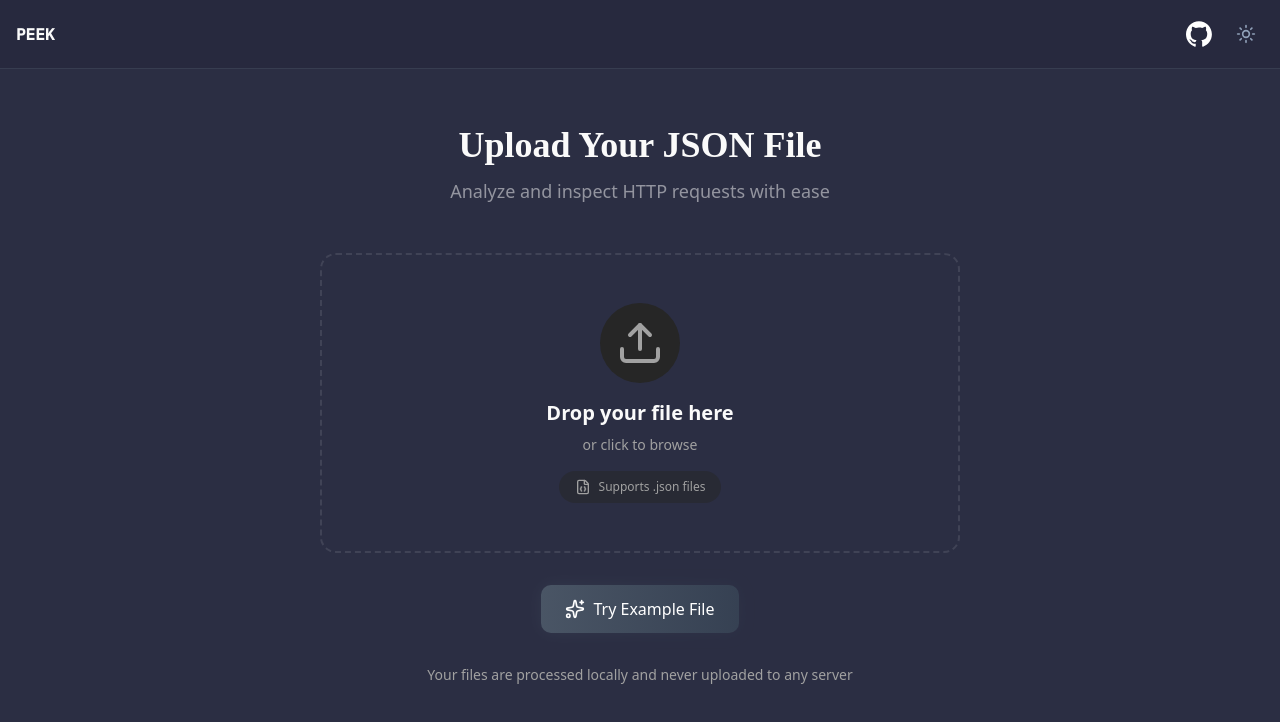
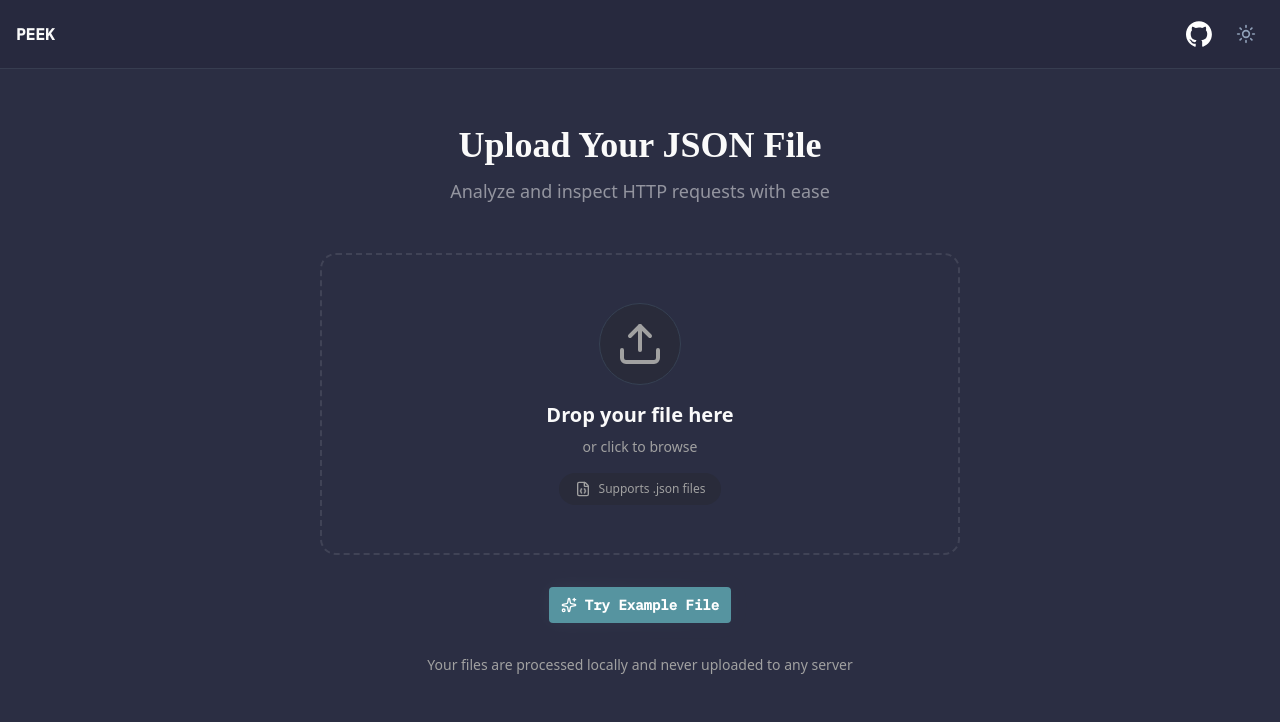
Before and after one commit to betofigueiredo/peek, a React (Vite) app: page / in a window 1280 px wide. Shown: the top 722 px of the page. Built offline with nearby package versions, Linux system fonts and the light colour scheme.

Commit message:
feat: buttons with better colors

```diff
--- a/src/components/file-loader.tsx
+++ b/src/components/file-loader.tsx
@@ -1,6 +1,7 @@
 import { useRequestStore, type RawRequest } from "@/store";
 import { Upload, FileJson, Sparkles } from "lucide-react";
 import { useState } from "react";
+import { Button } from "@/components/ui/button";
 import exampleData from "@/example-data.json";
 
 export function FileLoader() {
@@ -100,7 +101,7 @@ export function FileLoader() {
             ${
               isDragging
                 ? "bg-gray-500 text-white scale-110"
-                : "bg-accent text-muted-foreground"
+                : "bg-accent/30 border border-gray-700 text-muted-foreground"
             }
           `}
           >
@@ -114,7 +115,7 @@ export function FileLoader() {
             <p className="text-sm text-muted-foreground">or click to browse</p>
           </div>
 
-          <div className="flex items-center gap-2 text-xs text-muted-foreground bg-accent/50 px-4 py-2 rounded-full">
+          <div className="flex items-center gap-2 text-xs text-muted-foreground bg-accent/30 px-4 py-2 rounded-full">
             <FileJson className="w-4 h-4" />
             <span>Supports .json files</span>
           </div>
@@ -130,13 +131,13 @@ export function FileLoader() {
       <div className="mt-8 flex items-center justify-center">
         <div className="relative">
           <div className="absolute inset-0 bg-linear-to-r from-gray-600 to-gray-700 rounded-lg blur opacity-25"></div>
-          <button
+          <Button
+            className="relative flex items-center gap-2 font-mono font-semibold bg-[#5694a0] text-white rounded hover:bg-[#7ab9c5] cursor-pointer hover:scale-104 active:scale-98"
             onClick={loadExampleFile}
-            className="relative flex items-center gap-2 px-6 py-3 bg-linear-to-r from-gray-600 to-gray-700 text-white rounded-lg font-medium hover:from-gray-700 hover:to-gray-800 transition-all duration-200 hover:scale-105 active:scale-95"
           >
             <Sparkles className="w-5 h-5" />
             <span>Try Example File</span>
-          </button>
+          </Button>
         </div>
       </div>
 
--- a/src/components/nav-bar.tsx
+++ b/src/components/nav-bar.tsx
@@ -14,7 +14,10 @@ export function NavBar() {
         <div>PEEK</div>
         <div className="flex items-center">
           {fileName && (
-            <Button className="mr-20" onClick={clear}>
+            <Button
+              className="mr-20 bg-[#5694a0] text-white rounded hover:bg-[#7ab9c5] cursor-pointer hover:scale-104 active:scale-98"
+              onClick={clear}
+            >
               Load new file
             </Button>
           )}
@@ -37,7 +40,6 @@ export function NavBar() {
               />
             </svg>
           </a>
-
           <button
             onClick={toggleTheme}
             className="ml-4 p-2 text-sm dark:text-slate-400 text-gray-600 transition-all duration-200 rounded-lg font-medium"
```
